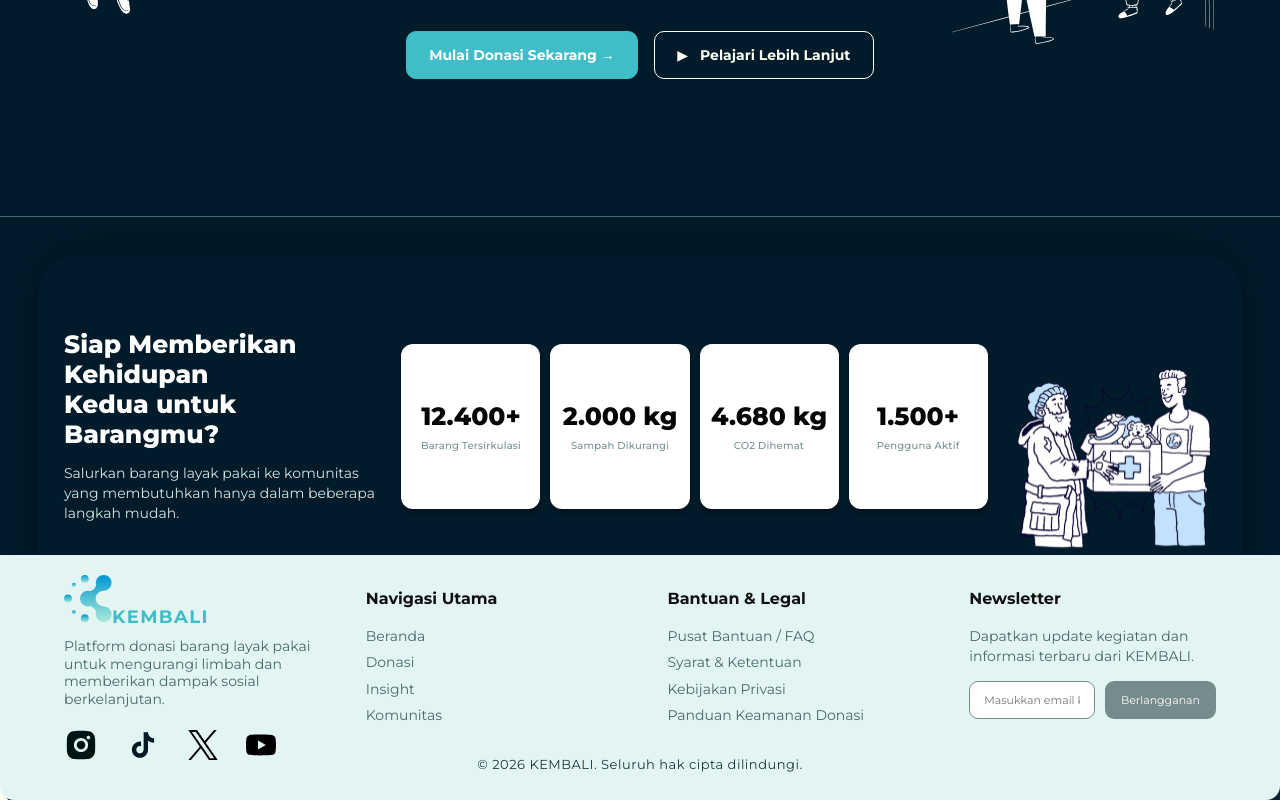
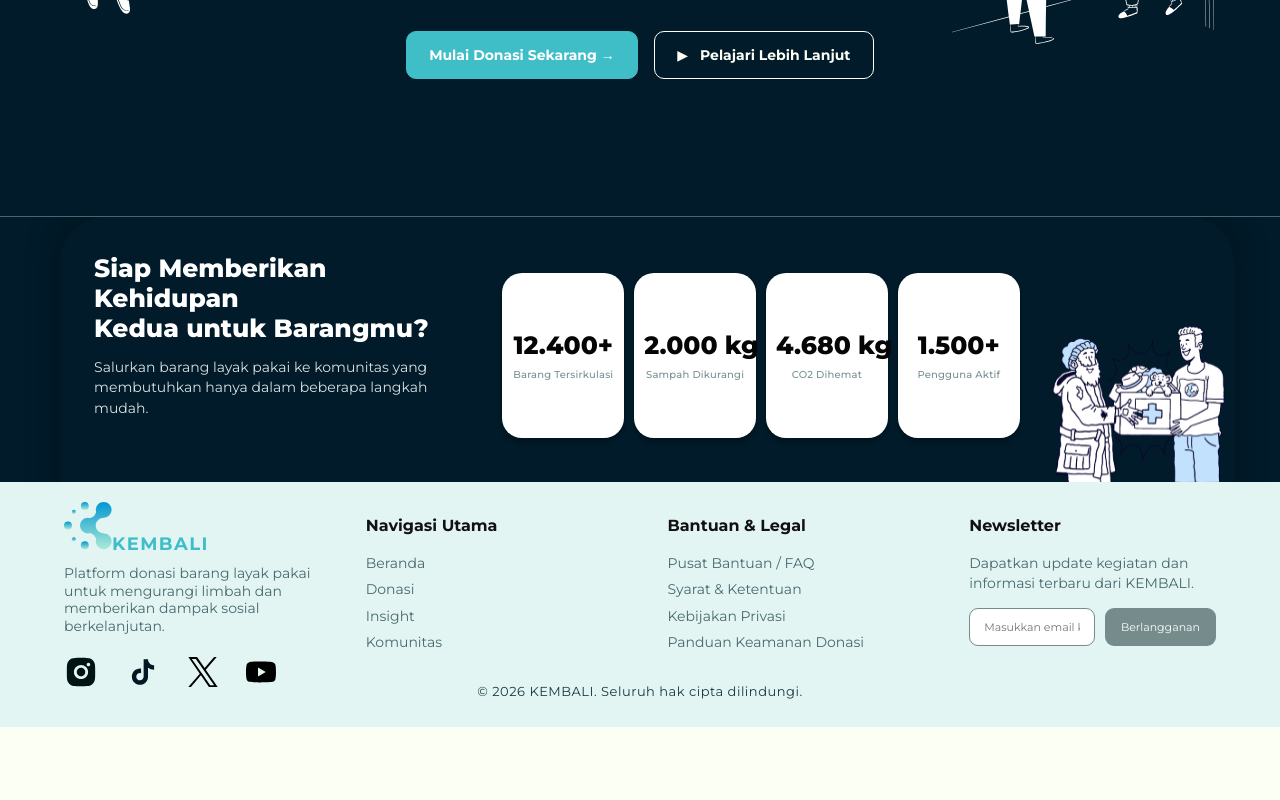
Before and after one commit to ozzie5555/ngoding-sama-wisnu-dan-3anomali, a React (Vite) app: page / in a window 1280 px wide. Shown: the part 6878-7678 px from the top of the page. After the commit the page ends 7605 px from the top, so only its background shows below. Built offline with nearby package versions, Linux system fonts and the light colour scheme.

Commit message:
layoutnya bikin stresss kriuk

```diff
--- a/src/components/Footer.css
+++ b/src/components/Footer.css
@@ -1,2 +1,2 @@
-.site-footer{position:relative;background:#e2f5f3;padding:34px max(5vw,24px) 18px;border-radius:0 0 14px 14px;box-shadow:5px 5px 0 #10232c;color:#183a42}.footer-grid{max-width:1290px;margin:auto;display:grid;grid-template-columns:repeat(4,minmax(0,1fr));gap:55px}.footer-grid h3{margin:0 0 18px;color:#111;font-size:16px}.footer-grid p,.footer-grid a{color:#49696d;font-size:14px;line-height:1.45}.footer-grid>div>a{display:block;margin:6px 0;text-decoration:none}.footer-brand{transform:translateY(-20px)}.footer-brand .brand{margin-bottom:12px;color:var(--cyan);font-size:18px;line-height:1;letter-spacing:1.4px}.footer-brand .brand img{width:48px;height:48px}.footer-brand p{max-width:270px;margin-bottom:0;line-height:1.25}.socials{display:flex;align-items:center;gap:28px;margin-top:20px}.socials a{display:inline-flex;align-items:center;justify-content:center}.socials img{width:30px;height:30px;object-fit:contain}.socials a:nth-child(-n+2) img{width:34px;height:34px}.footer-grid form{display:flex;gap:10px}.footer-grid input{width:100%;min-width:0;padding:11px 14px;border:1px solid #728b8c;border-radius:9px;background:white;font-size:11px}.footer-grid form button{border:0;border-radius:9px;padding:11px 16px;color:white;background:#768b8b;font-size:11px}.site-footer .copyright{position:absolute;right:5vw;bottom:28px;left:5vw;margin:0;text-align:center;font-size:13px;letter-spacing:.5px}
+.site-footer{position:relative;background:#e2f5f3;padding:34px max(5vw,24px) 18px;color:#183a42}.footer-grid{max-width:1290px;margin:auto;display:grid;grid-template-columns:repeat(4,minmax(0,1fr));gap:55px}.footer-grid h3{margin:0 0 18px;color:#111;font-size:16px}.footer-grid p,.footer-grid a{color:#49696d;font-size:14px;line-height:1.45}.footer-grid>div>a{display:block;margin:6px 0;text-decoration:none}.footer-brand{transform:translateY(-20px)}.footer-brand .brand{margin-bottom:12px;color:var(--cyan);font-size:18px;line-height:1;letter-spacing:1.4px}.footer-brand .brand img{width:48px;height:48px}.footer-brand p{max-width:270px;margin-bottom:0;line-height:1.25}.socials{display:flex;align-items:center;gap:28px;margin-top:20px}.socials a{display:inline-flex;align-items:center;justify-content:center}.socials img{width:30px;height:30px;object-fit:contain}.socials a:nth-child(-n+2) img{width:34px;height:34px}.footer-grid form{display:flex;gap:10px}.footer-grid input{width:100%;min-width:0;padding:11px 14px;border:1px solid #728b8c;border-radius:9px;background:white;font-size:11px}.footer-grid form button{border:0;border-radius:9px;padding:11px 16px;color:white;background:#768b8b;font-size:11px}.site-footer .copyright{position:absolute;right:5vw;bottom:28px;left:5vw;margin:0;text-align:center;font-size:13px;letter-spacing:.5px}
 @media(max-width:800px){.site-footer{padding-block:40px 24px}.footer-grid{grid-template-columns:1fr 1fr;gap:40px}.footer-brand{transform:none}.site-footer .copyright{position:static;margin-top:30px}}@media(max-width:520px){.footer-grid{grid-template-columns:1fr}.footer-grid h3{margin-bottom:14px}.footer-brand p{max-width:320px}}
--- a/src/pages/Home.css
+++ b/src/pages/Home.css
@@ -168,15 +168,18 @@
 .final-cta .button { min-width: 220px; padding: 14px 22px; border-radius: 10px; font-size: 14px; }
 
 /* Impact Banner */
-.home .impact-banner { position: relative; isolation: isolate; min-height: 338px; display: grid; grid-template-columns: 1.15fr 2.15fr .75fr; gap: 24px; align-items: center; overflow: hidden; padding: 80px 5vw 0; background: #011b2a; color: #fff; }
-.impact-banner::before { position: absolute; z-index: -1; inset: 38px 3vw -28px; border-radius: 38px 38px 0 0; background: #011b2a; box-shadow: 0 -8px 28px rgba(0, 15, 23, .42); content: ''; }
+.home .impact-banner { position: relative; isolation: isolate; min-height: 363px; display: grid; grid-template-columns: 1.47fr 2fr .7fr; gap: 28px; align-items: start; overflow: hidden; padding: 0 4vw 0 7.35vw; background: #011b2a; color: #fff; }
+.impact-banner::before { position: absolute; z-index: -1; inset: 0 max(3.6vw, 24px) 0 max(4.72vw, 24px); border-radius: 45px; background: #011b2a; box-shadow: 0 -10px 32px rgba(0, 15, 23, .48); content: ''; }
+.impact-banner > div:first-child { margin-top: 36px; }
+.impact-banner .mini-stats { margin-top: 56px; }
 .impact-banner h2 { font-size: 25px; font-weight: 800; line-height: 1.2; margin: 0 0 14px; }
 .impact-banner p { max-width: 380px; font-size: 14px; line-height: 1.45; color: #d8e2e2; margin: 0; }
-.impact-banner > img { align-self: end; width: 100%; height: 220px; object-fit: contain; object-position: center bottom; transform: none; }
+.impact-banner > img { align-self: start; width: 100%; height: 192px; margin-top: 82px; object-fit: contain; object-position: center bottom; transform: none; }
 .mini-stats { display: grid; grid-template-columns: repeat(4, minmax(0, 1fr)); gap: 10px; }
-.mini-stats article { min-width: 0; min-height: 165px; display: flex; flex-direction: column; justify-content: center; padding: 22px 10px; border-radius: 12px; background: #fff; box-shadow: 0 4px 4px rgba(0, 0, 0, .28); color: #050505; text-align: center; }
+.mini-stats article { min-width: 0; min-height: 165px; display: flex; flex-direction: column; justify-content: center; padding: 22px 10px; border-radius: 20px; background: #fff; box-shadow: 0 4px 4px rgba(0, 0, 0, .28); color: #050505; text-align: center; }
 .mini-stats strong { display: block; font-size: 25px; font-weight: 800; margin-bottom: 8px; white-space: nowrap; }
 .mini-stats span { display: block; color: #789093; font-size: 10px; font-weight: 500; text-transform: none; letter-spacing: .2px; }
+.home > .site-footer { z-index: 2; margin-top: -98px; }
 
 /* Responsive adjustments */
 @media (max-width: 1200px) {
@@ -190,10 +193,13 @@
   .step-grid { grid-template-columns: repeat(2, 1fr); }
   .home .final-cta { min-height: auto; grid-template-columns: 1fr; padding: 80px 24px; }
   .final-cta > img { display: none; }
-  .home .impact-banner { grid-template-columns: 1fr; padding: 80px 40px 44px; text-align: center; gap: 40px; }
+  .home .impact-banner { min-height: auto; grid-template-columns: 1fr; padding: 80px 40px 68px; text-align: center; gap: 40px; }
+  .impact-banner::before { inset: 24px 16px 0; border-radius: 30px; }
+  .impact-banner > div:first-child, .impact-banner .mini-stats { margin-top: 0; }
   .impact-banner p { margin-inline: auto; }
   .impact-banner > img { display: none; }
   .mini-stats { grid-template-columns: repeat(2, 1fr); justify-content: center; }
+  .home > .site-footer { margin-top: -24px; }
   .article-window { flex-direction: column; }
   .article-window article.is-featured { flex-direction: column; }
   .article-window article.is-featured img { width: 100%; height: 200px; }
```
Also changed, not shown: ekspor/FOOTER.svg (added).
